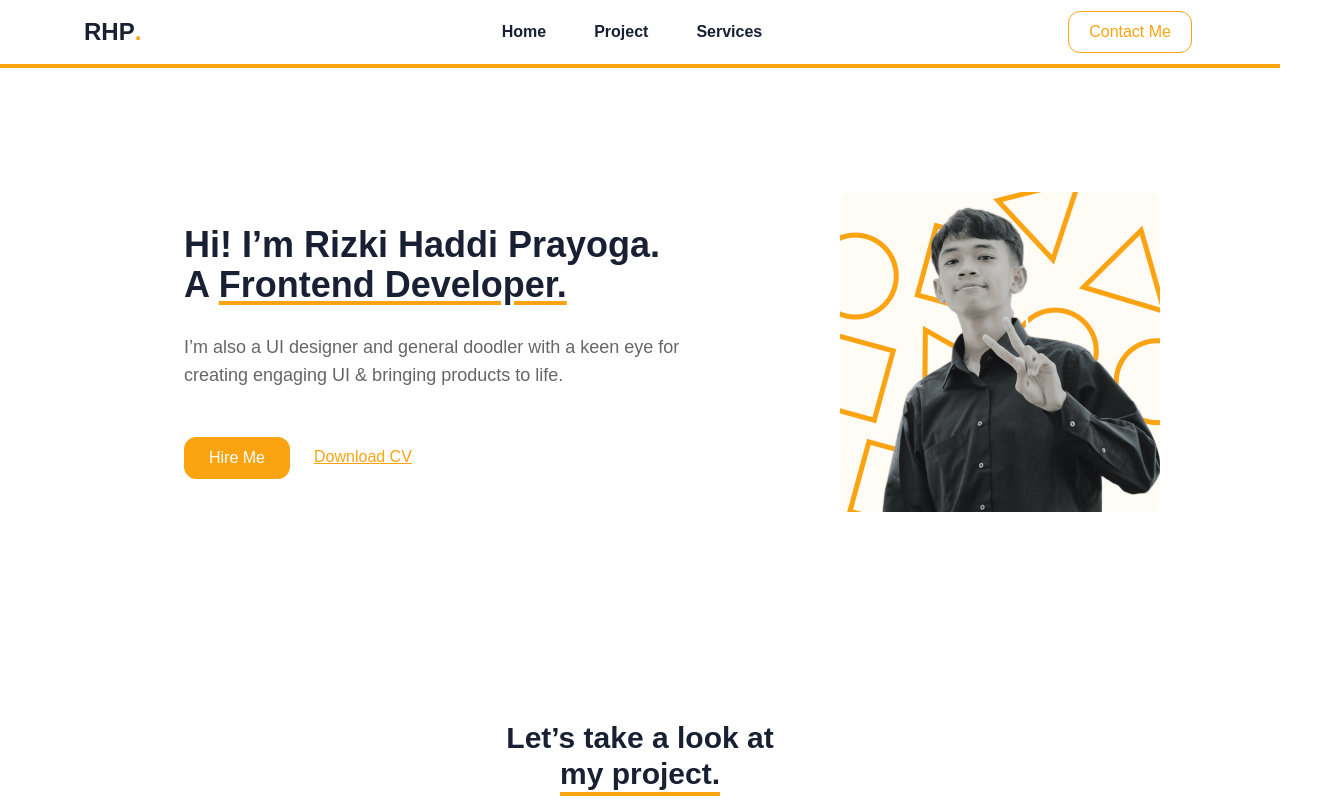
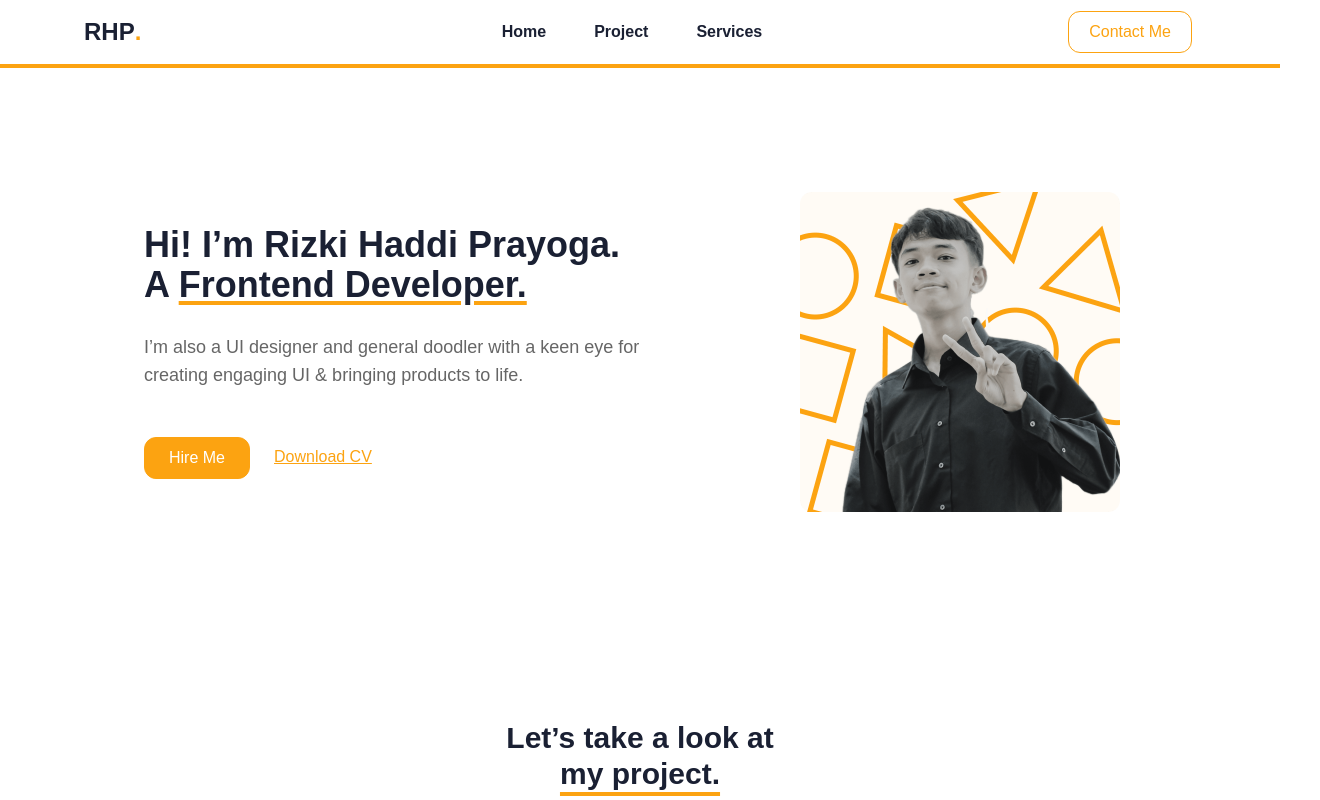
Before and after one commit to RizuMong/personal-website, a React (Vite) app: page / in a window 1280 px wide. Shown: the top 800 px of the page, 1320 px wide, since content can reach past the window. Built offline with nearby package versions, Linux system fonts and the light colour scheme.

Commit message:
update scrollbar

```diff
--- a/src/components/Hero.jsx
+++ b/src/components/Hero.jsx
@@ -4,7 +4,7 @@ import imgHero from "../assets/img/img_hero.png";
 
 const Hero = () => {
   return (
-    <section className="container mx-auto ml-0 xl:ml-10 px-1 md:px-0 grid lg:grid-cols-2 md:grid-cols-2 xl:grid-cols-2 mt-10 md:mt-14 lg:mt-32 xl:mt-32 place-items-center items-center">
+    <section className="container mx-auto px-1 md:px-0 grid lg:grid-cols-2 md:grid-cols-2 xl:grid-cols-2 mt-10 md:mt-14 lg:mt-32 xl:mt-32 place-items-center items-center">
       <img
         className="w-[300px] mb-10 md:hidden lg:hidden xl:hidden"
         src={imgHero}
--- a/src/styles/index.css
+++ b/src/styles/index.css
@@ -9,3 +9,16 @@ html {
 body {
   font-family: "Montserrat", sans-serif;
 }
+
+::-webkit-scrollbar {
+  width: 10px;
+}
+
+::-webkit-scrollbar-track {
+  background: rgb(235, 235, 235);
+}
+
+::-webkit-scrollbar-thumb {
+  background: #c7c7c7;
+  border-radius: 10px;
+}
```
